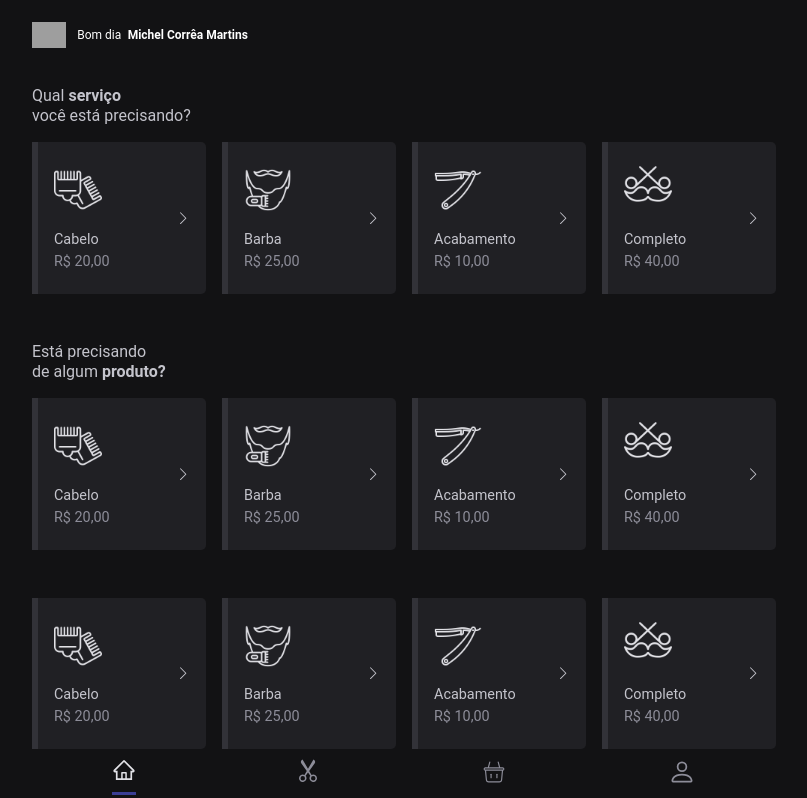
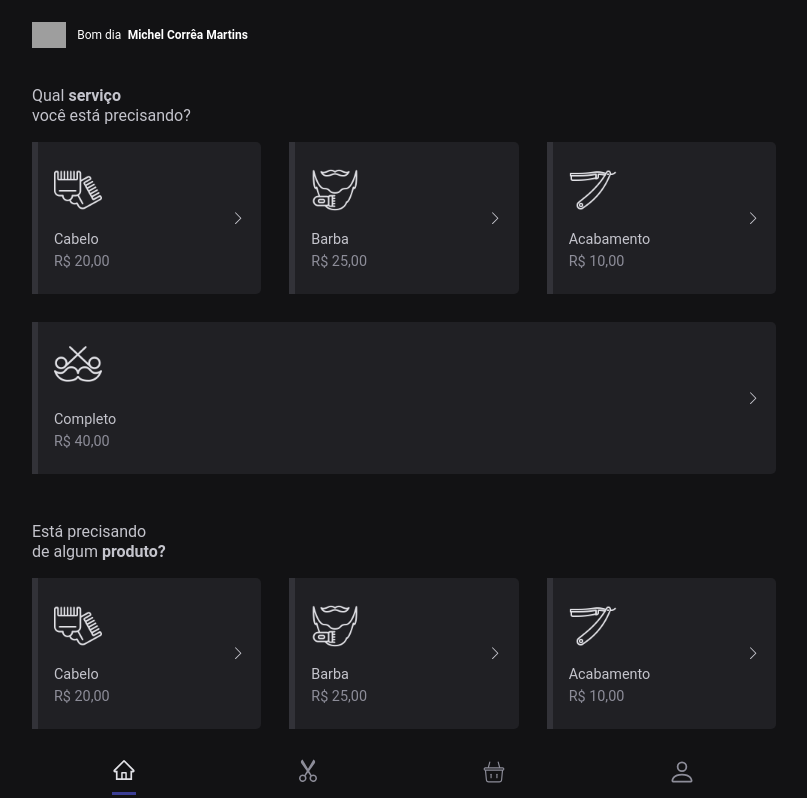
Before and after one commit to michel-cm/REACT-App-Barbearia, a React (Vite) app: page / in a window 1280 px wide. Shown: the top 798 px of the page, without its empty margins (236-1043 px from the left). Built offline with nearby package versions, Linux system fonts and the light colour scheme; grey boxes are pictures that could not be loaded.

Commit message:
ajuste Home

```diff
--- a/src/pages/Home/index.jsx
+++ b/src/pages/Home/index.jsx
@@ -90,8 +90,7 @@
           </C.ContentCard>
           <BsChevronRight />
         </C.Card>
-      </C.AreaCards>
-      <C.AreaCards>
+
         <C.Card>
           <C.ContentCard>
             <img src={maquinaWhite} alt="" />
--- a/src/pages/Home/styles.js
+++ b/src/pages/Home/styles.js
@@ -16,8 +16,8 @@
 
 export const AreaCards = styled.div`
   display: flex;
-  gap: 1rem;
-  justify-content: space-between;
+  gap: 1.75rem;
+  justify-content: flex-start;
   flex-wrap: wrap;
 
   margin-bottom: 3rem;
@@ -31,7 +31,8 @@
   display: flex;
   justify-content: space-between;
   align-items: center;
-  flex: 2;
+  min-width: 30%;
+  flex: 1;
   padding: 1.5rem 1rem;
 
   background-color: ${(props) => props.theme["gray-800"]};
```
